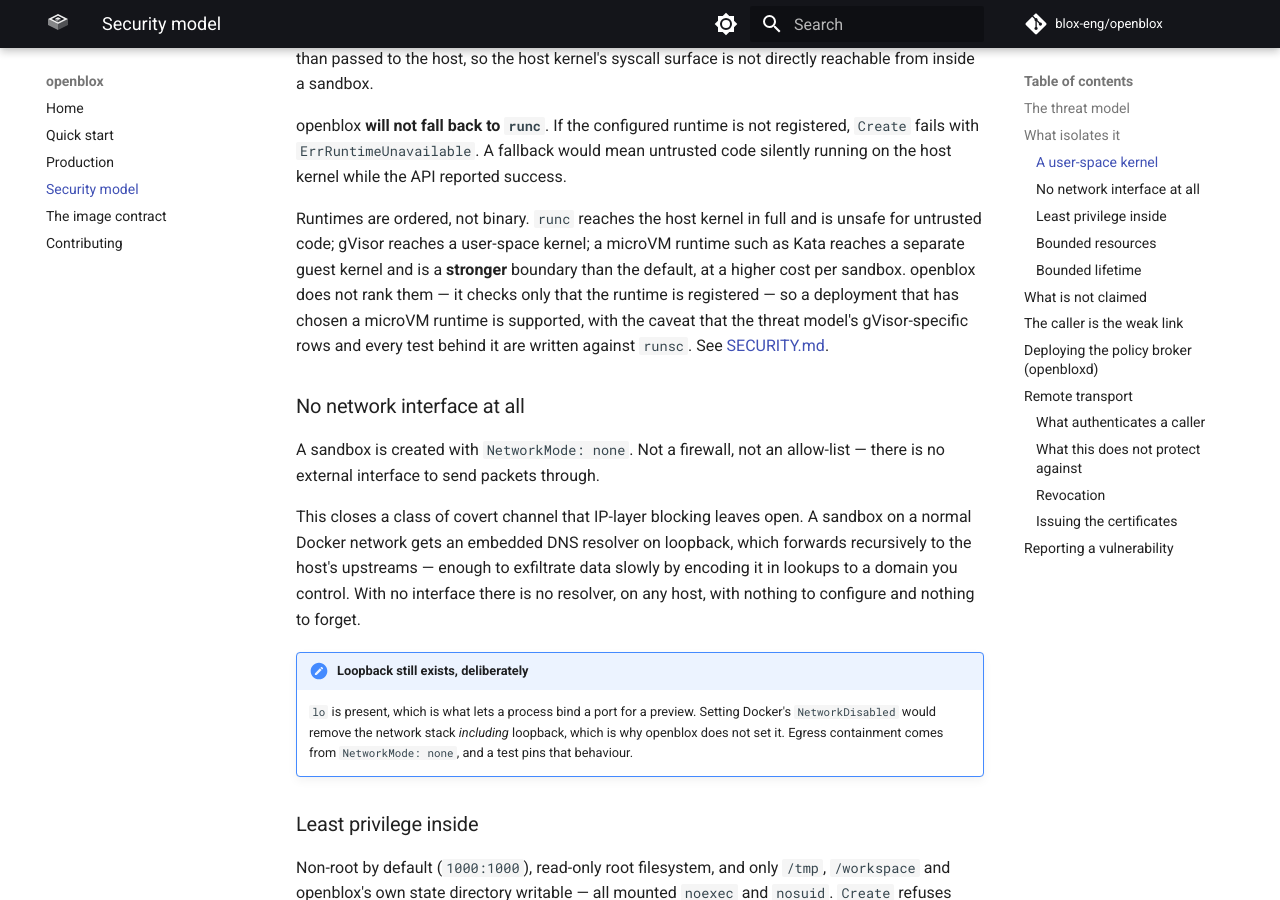
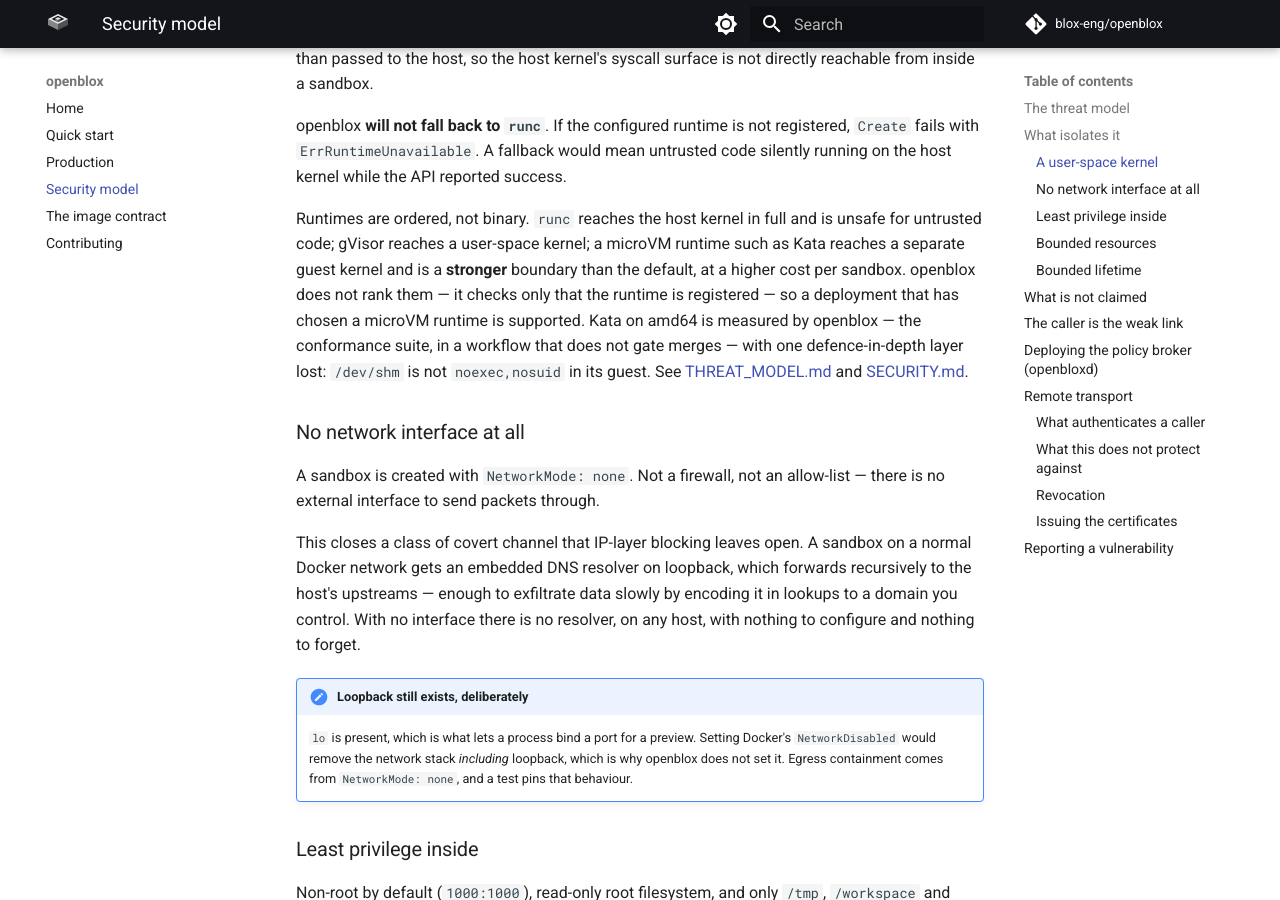
Before and after one commit to blox-eng/openblox, an MkDocs documentation site: the page built from docs/security.md, in a window 1280 px wide and 900 px high, scrolled down 650 px. Built offline with MkDocs 1.6.1 and Material for MkDocs 9.7.7, drawn with Linux system fonts in a browser that asks for light colours; comment, search, counter and statistics services are not loaded.

Commit message:
docs: keep the Kata findings to what the run observed
THREAT_MODEL.md's "Under Kata" section claimed the host-local /proc
scan "measures something different under Kata" and named the shim,
QEMU and virtiofsd as what its positive control matched — neither was
logged by the run. Reword to what's supported: the "cannot measure"
prediction did not hold, both host-local properties passed, and the
positive control matches a runtime's own host-side process (as it
does under gVisor too), not a guest process; which process matched
was not recorded.

SECURITY.md's Kata row now also notes that the crash-recovery
lifecycle claim is unmeasured under Kata, and docs/security.md's
published isolation-runtime section is brought back in line with
SECURITY.md: Kata on amd64 is measured by openblox (not
merge-gating), with the /dev/shm noexec/nosuid layer lost.

Co-Authored-By: Claude Opus 5.5 (1M context) <noreply@anthropic.com>

```diff
--- a/docs/security.md
+++ b/docs/security.md
@@ -33,9 +33,12 @@ Runtimes are ordered, not binary. `runc` reaches the host kernel in full and is
 for untrusted code; gVisor reaches a user-space kernel; a microVM runtime such as Kata
 reaches a separate guest kernel and is a **stronger** boundary than the default, at a
 higher cost per sandbox. openblox does not rank them — it checks only that the runtime
-is registered — so a deployment that has chosen a microVM runtime is supported, with the
-caveat that the threat model's gVisor-specific rows and every test behind it are written
-against `runsc`. See [SECURITY.md](https://github.com/blox-eng/openblox/blob/main/SECURITY.md#the-isolation-runtime).
+is registered — so a deployment that has chosen a microVM runtime is supported. Kata on
+amd64 is measured by openblox — the conformance suite, in a workflow that does not gate
+merges — with one defence-in-depth layer lost: `/dev/shm` is not `noexec,nosuid` in its
+guest. See
+[THREAT_MODEL.md](https://github.com/blox-eng/openblox/blob/main/THREAT_MODEL.md#under-kata)
+and [SECURITY.md](https://github.com/blox-eng/openblox/blob/main/SECURITY.md#the-isolation-runtime).
 
 ### No network interface at all
 
```
Also changed, not shown: SECURITY.md (+1 -1 lines), THREAT_MODEL.md (+7 -9 lines).
